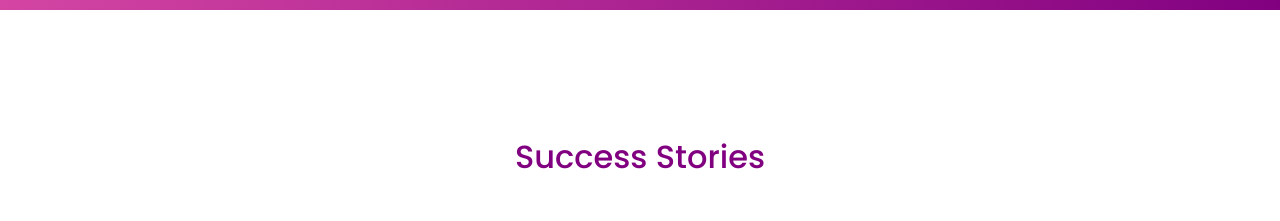
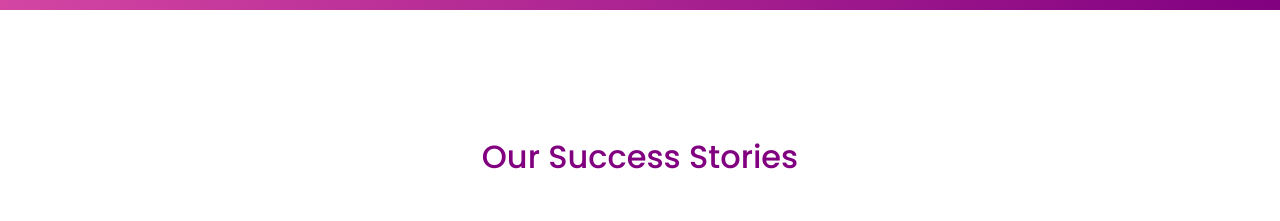
Before and after one commit to duke4-4/SheDevs, a plain HTML site: page index.html in a window 1280 px wide. Shown: the part 2160-2381 px from the top of the page. Drawn offline with nearby package versions, Linux system fonts and the light colour scheme.

Commit message:
second commit

```diff
--- a/index.html
+++ b/index.html
@@ -286,7 +286,7 @@
     <!-- Testimonials Section -->
     <section id="testimonials" class="testimonials-section">
         <div class="container">
-            <h2 class="text-center mb-5" style="color: var(--secondary-color);">Success Stories</h2>
+            <h2 class="text-center mb-5" style="color: var(--secondary-color);">Our Success Stories</h2>
             <div class="row">
                 <div class="col-md-4 mb-4">
                     <div class="testimonial-card text-center">
```
